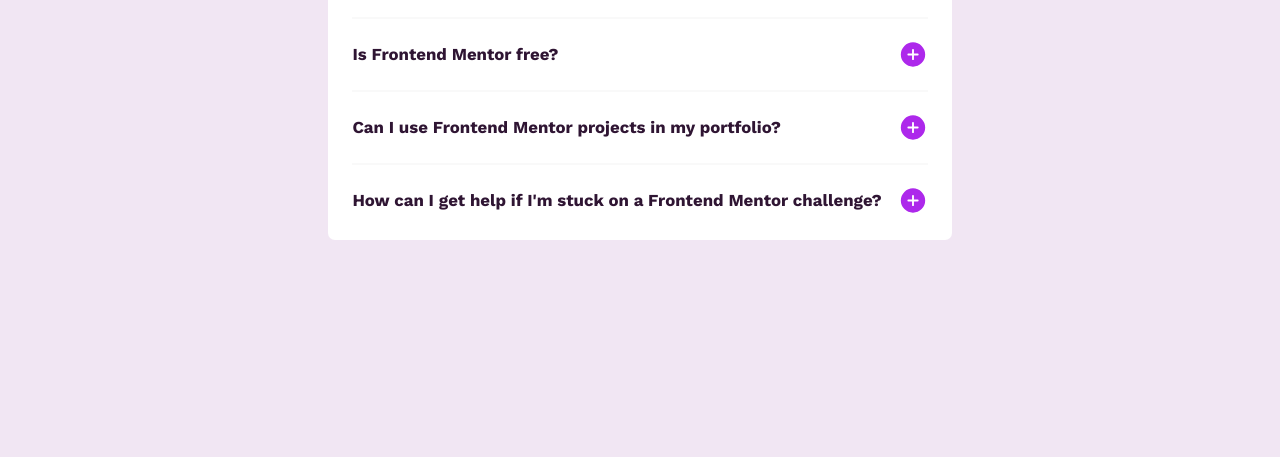
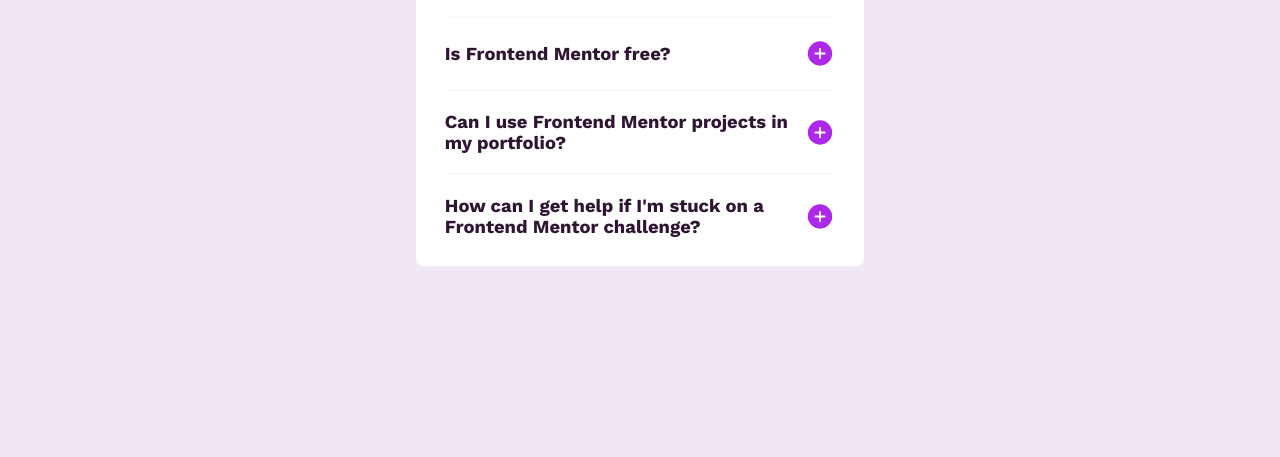
Before and after one commit to edtwelve/faq-accordion, a plain HTML site: page index.html in a window 1280 px wide. Shown: the part 343-800 px from the top of the page. Drawn offline with nearby package versions, Linux system fonts and the light colour scheme.

Commit message:
link desktop stylesheet

```diff
--- a/index.html
+++ b/index.html
@@ -7,6 +7,7 @@
 
     <script src="main.js" defer></script>
     <link rel="stylesheet" href="styles.css">
+    <link rel="stylesheet" href="/desktop.css" media="(min-width:999px)" />
     <link rel="shortcut icon" href="https://upload.wikimedia.org/wikipedia/commons/thumb/1/17/FAQ_icon_%28Noun_like%29.svg/1255px-FAQ_icon_%28Noun_like%29.svg.png" type="image/x-icon">
 </head>
 <body>
```
